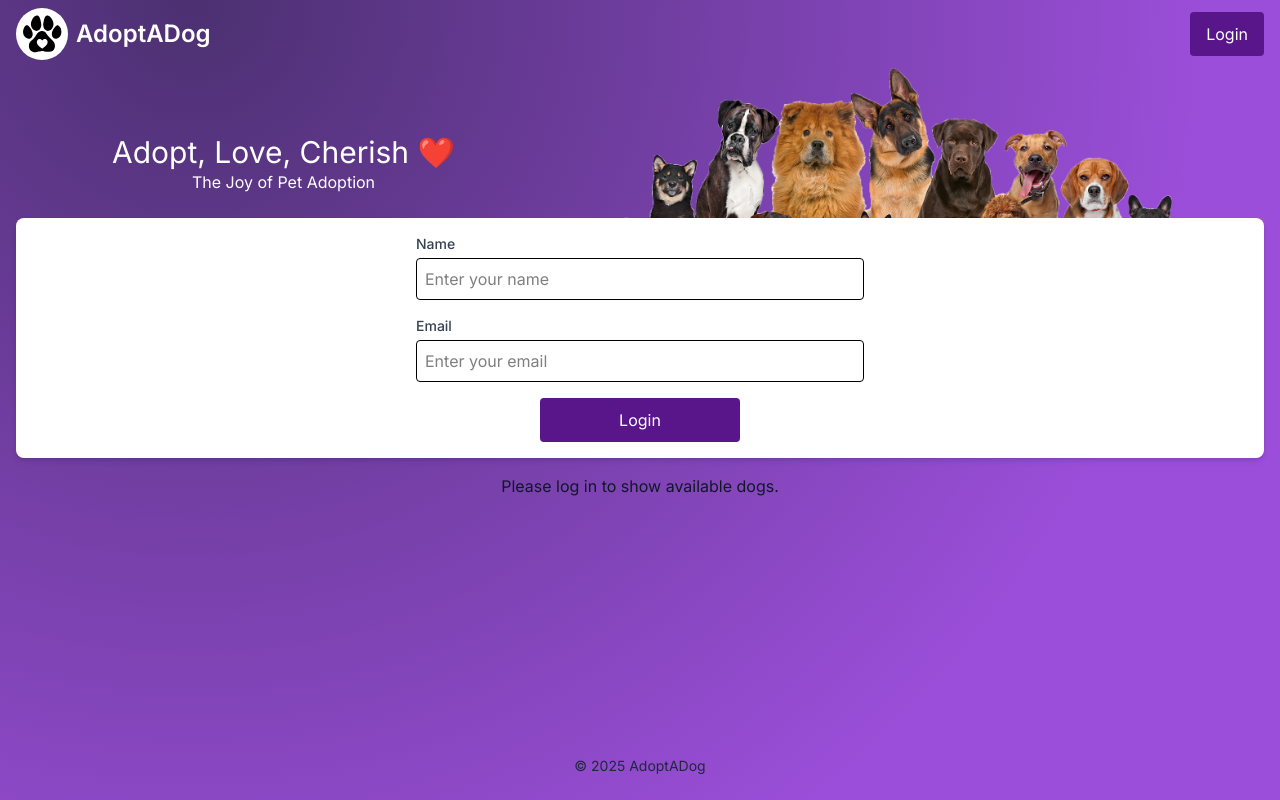
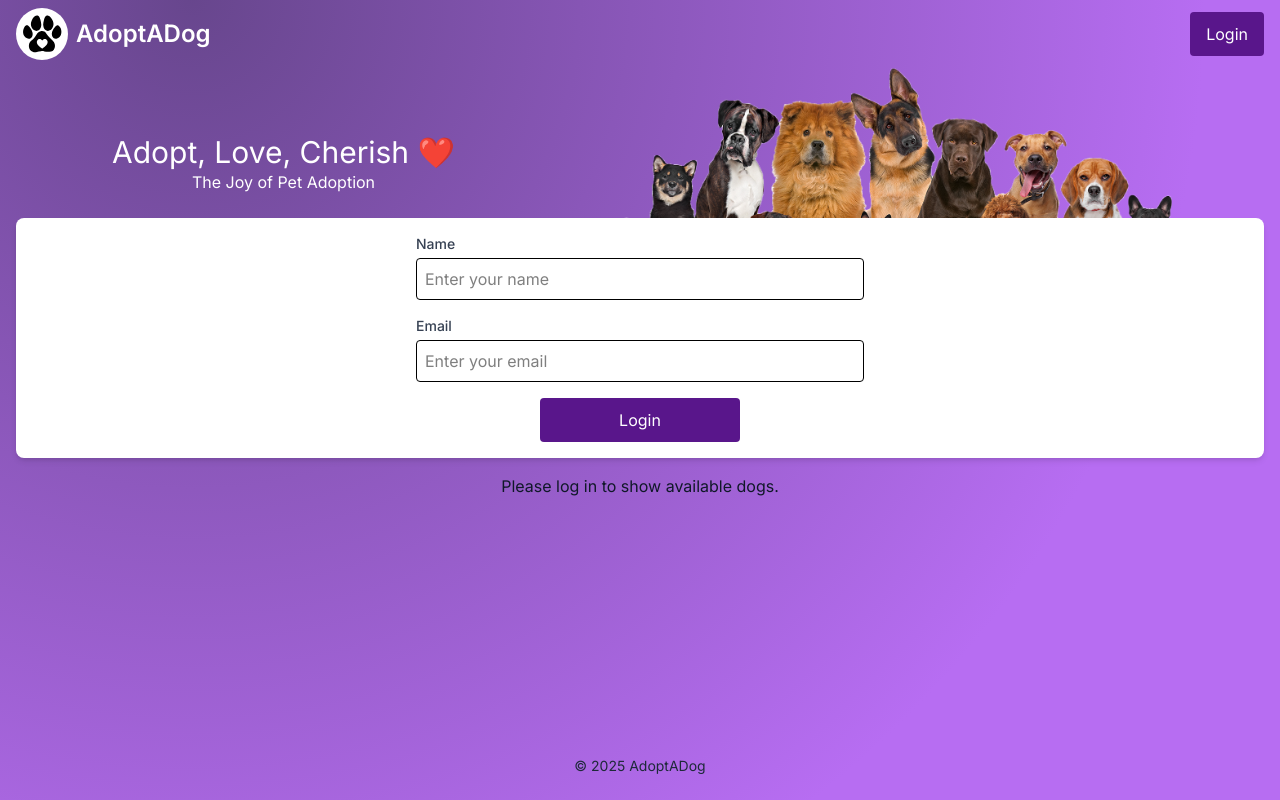
Before and after one commit to vblanton/fetch-take-home, a Next.js app: page / in a window 1280 px wide. Built offline with nearby package versions, Linux system fonts and the light colour scheme.

Commit message:
lighten background colors more

```diff
--- a/app/page.tsx
+++ b/app/page.tsx
@@ -5,7 +5,7 @@ import Footer from "./components/Footer";
 
 export default function Home() {
   return (
-    <div className="bg-[radial-gradient(circle_at_15%_0%,#412c63_-10%,#9b4ed9_75%)] dark:bg-[radial-gradient(circle_at_15%_0%,#331f4d_-10%,#7a3499_75%)] min-h-screen transition-colors duration-200 flex flex-col">
+    <div className="bg-[radial-gradient(circle_at_15%_0%,#5d4180_-10%,#b76df2_75%)] dark:bg-[radial-gradient(circle_at_15%_0%,#432961_-10%,#9544bd_75%)] min-h-screen transition-colors duration-200 flex flex-col">
       <Header />
       <main className="w-full max-w-screen-xl mx-auto py-8 flex-grow">
         <AuthOrSearchSection />
```
